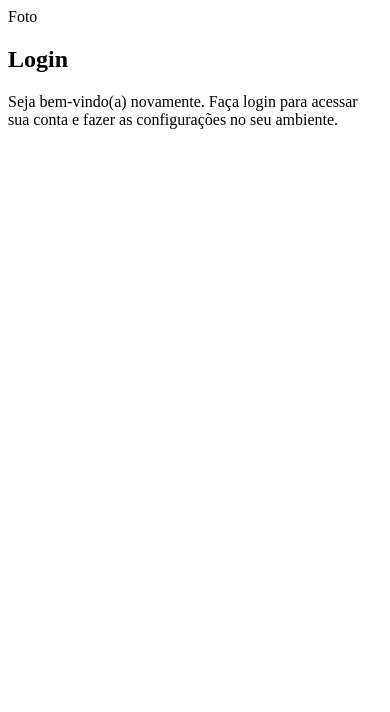
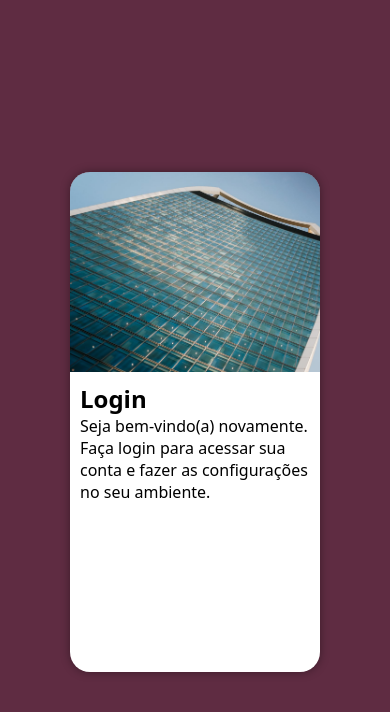
Before and after one commit to Pedr-cloud/projeto-login, a plain HTML site: page index.html in a window 390 px wide. Drawn offline with Linux system fonts and the light colour scheme.

Commit message:
Mobile first feito

```diff
--- a/estilos/style.css
+++ b/estilos/style.css
@@ -5,3 +5,51 @@
     Verde: #49a09d
     Lilás: #5f2c42
 */
+
+* {
+    font-family: system-ui, -apple-system, BlinkMacSystemFont, 'Segoe UI', Roboto, Oxygen, Ubuntu, Cantarell, 'Open Sans', 'Helvetica Neue', sans-serif;
+    padding: 0px;
+    margin: 0px;
+    box-sizing: border-box;
+}
+
+body, html {
+    background-color: #5f2c42;
+    height: 100vh;
+    width: 100vw;
+}
+
+main {
+    position: relative;
+    height: 100vh;
+    width: 100vw;
+}
+
+section#login {
+
+    position: absolute;
+    top: 50%;
+    left: 50%;
+    transform: translate(-50%, -50%);
+    overflow: hidden;
+    background-color: white;
+    width: 250px;
+    height: 500px;
+    border-radius: 20px;
+    box-shadow: 0px 0px 10px rgba(0, 0, 0, 0.377);
+}
+
+section#login > div#imagem {
+    display: block;
+    background-color: #5f2c42;
+    background-image: url(../imagens/metal.jpg.jpg);
+    background-size: cover;
+    height: 200px;
+    background-repeat: no-repeat;
+    background-position: left bottom;
+}
+
+section#login > div#formulario {
+    display: block;
+    padding: 10px;
+}
--- a/index.html
+++ b/index.html
@@ -9,7 +9,7 @@
     <main>
         <section id="login">
             <div id="imagem">
-                Foto
+
             </div>
             <div id="formulario">
                 <h1>Login</h1>
```
Also changed, not shown: imagens/metal.jpg.jpg (renamed from imagens/pexels-lawlesscapture-13737660.jpg).
